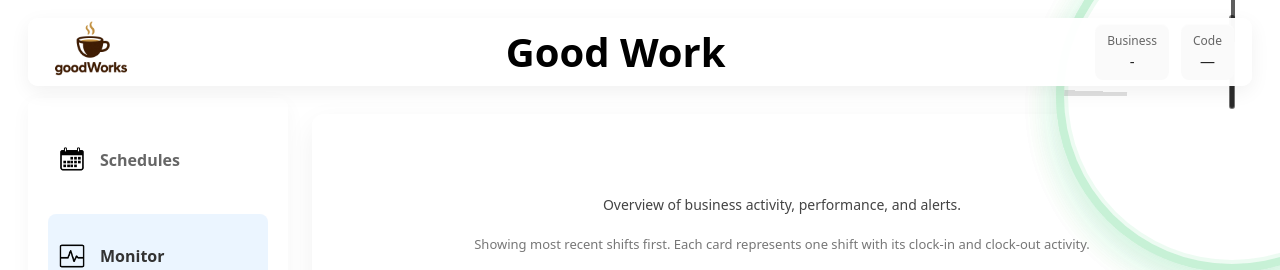
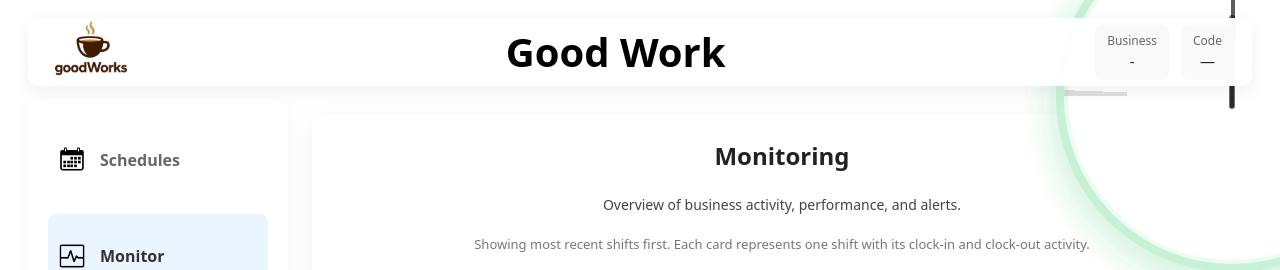
Before and after one commit to malex42/Capstone_Team-3, a React app in the folder frontend/: page /monitoring in a window 1280 px wide. Shown: the top 270 px of the page. Built offline with nearby package versions, Linux system fonts and the light colour scheme; no server answers; the HTML template or start-up script is replaced by a standard one.

Commit message:
monitoring

```diff
--- a/frontend/src/pages/monitoring.jsx
+++ b/frontend/src/pages/monitoring.jsx
@@ -249,7 +249,7 @@ export default function Monitoring() {
       flexDirection: 'column',
       gap: 16,
     },
-    contentTitle: { fontSize: 24, fontWeight: 700, marginBottom: 4 },
+    contentTitle: { fontSize: 24, fontWeight: 700, marginBottom: 4, color: '#222' },
     contentSubtitle: { fontSize: 14, color: '#444' },
     activityList: {
       marginTop: 8,
```
